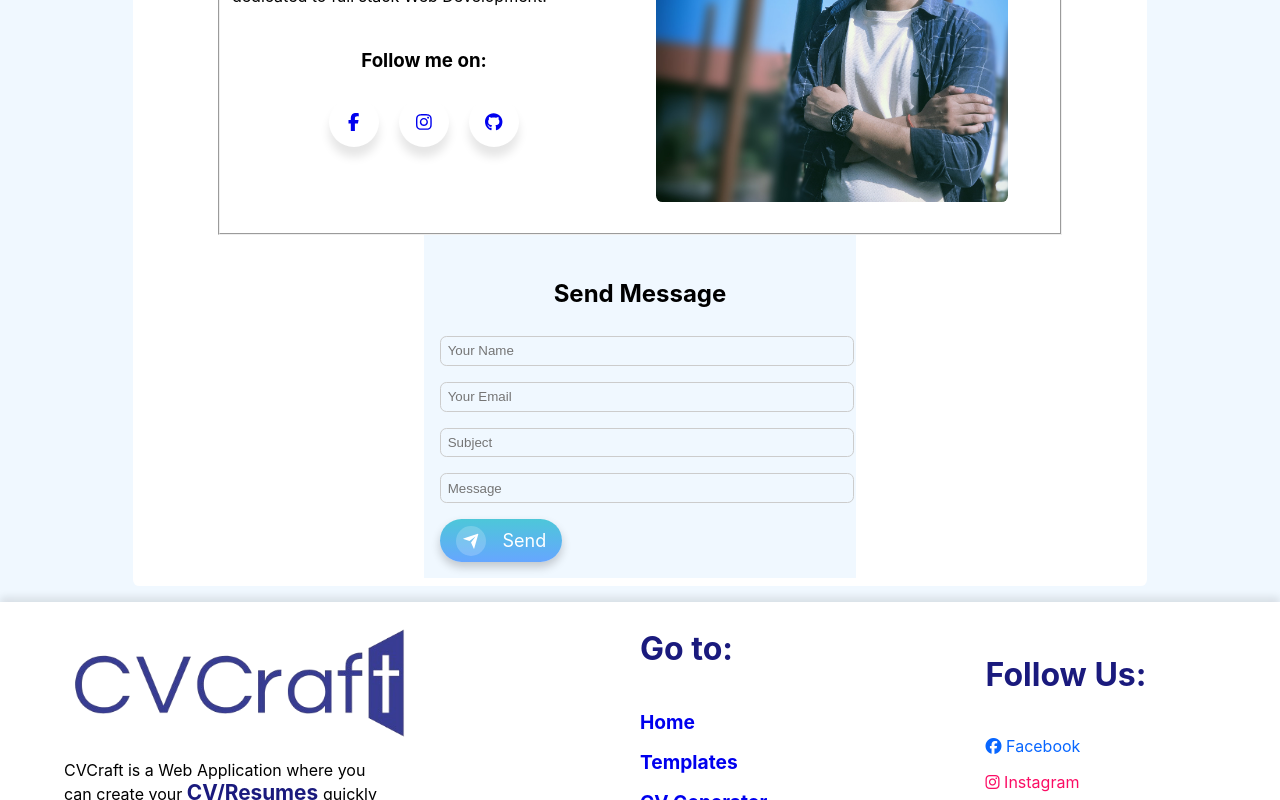
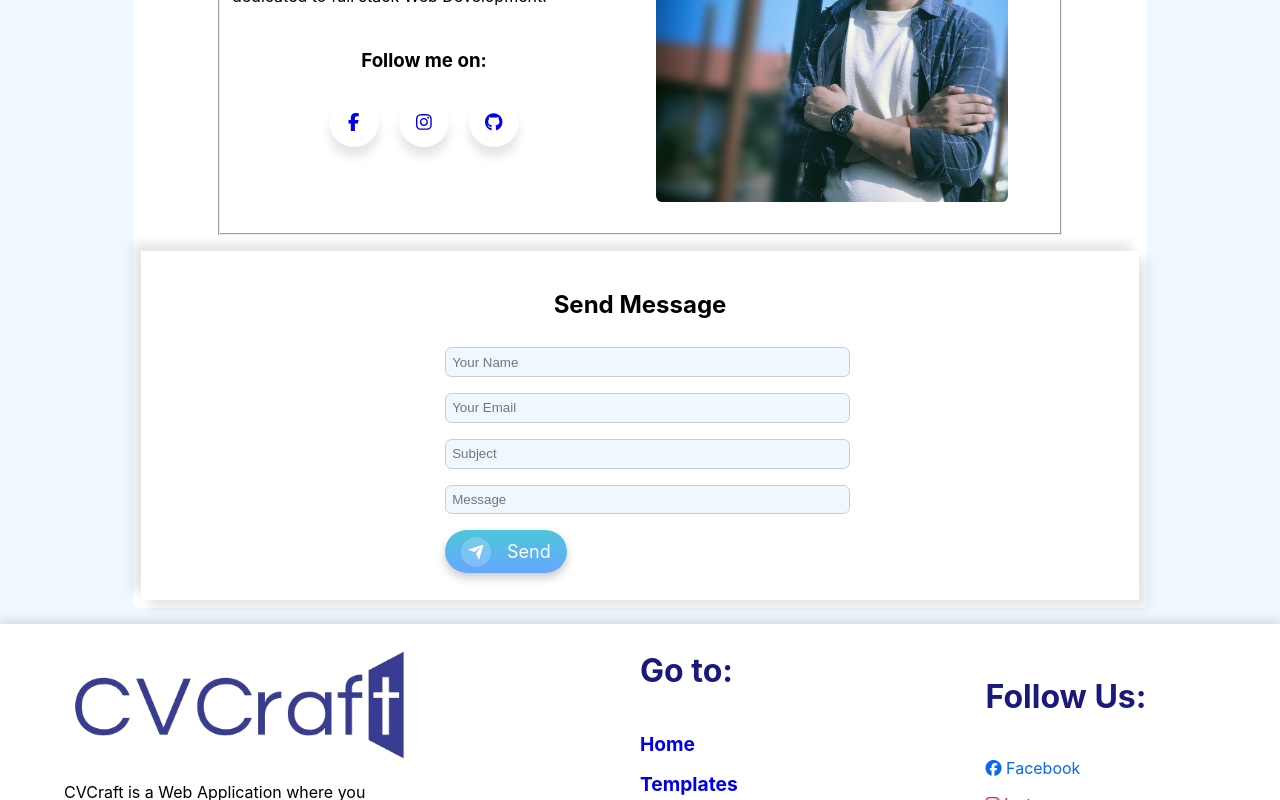
Before and after one commit to rohitghatal1/CVMaker-ReactJS, a React (Create React App) app: page /about in a window 1280 px wide. Shown: the part 385-1185 px from the top of the page. Built offline with nearby package versions, Linux system fonts and the light colour scheme.

Commit message:
updated styles for send message section

```diff
--- a/src/components/about.css
+++ b/src/components/about.css
@@ -155,8 +155,15 @@
 }
 
 .aboutUsConponent .aboutUsContainer .sendMessageSection{
-    background-color: aliceblue;
+    margin-top: 1rem;
+    padding: 0.7rem;
+    box-shadow: 8px 8px 10px rgba(0, 0, 0, 0.1),
+    -8px -8px 10px rgba(0, 0, 0, 0.1);
+}
+
+.aboutUsConponent .aboutUsContainer .sendMessageSection .messageFormContainer{
     padding: 1rem;
+    padding-top: 0;
     width: 40%;
     margin: auto;
 }
--- a/src/components/aboutUs.js
+++ b/src/components/aboutUs.js
@@ -50,18 +50,15 @@ export default function AboutUs() {
             </figure>
           </fieldset>
 
-          <div className="aboutApp">
-            {/* Additional content for the app description can go here */}
-          </div>
-
           {/* send message section  */}
           <div className="sendMessageSection">
             <h2>Send Message</h2>
+            <div className="messageFormContainer">
               <form action="" className="sendMessageForm">
                 <input type="text" name='uName' placeholder='Your Name' />
-              <input type="email" name='uEmail' placeholder='Your Email'/>
-              <input type="text" name='uSubject' placeholder='Subject'/>
-              <input type="text" name='uMessage' placeholder='Message'/>
+                <input type="email" name='uEmail' placeholder='Your Email' />
+                <input type="text" name='uSubject' placeholder='Subject' />
+                <input type="text" name='uMessage' placeholder='Message' />
 
                 <button className='sendMessageBtn' type='submit'>
                   <div class="svg-wrapper-1">
@@ -79,5 +76,6 @@ export default function AboutUs() {
           </div>
         </div>
       </div>
+    </div>
   );
 }
```
Lines whose indentation alone changed are shown as unchanged.
